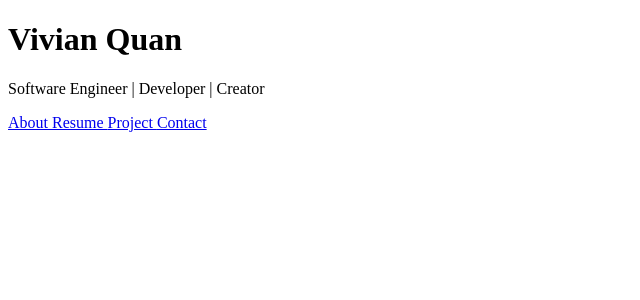
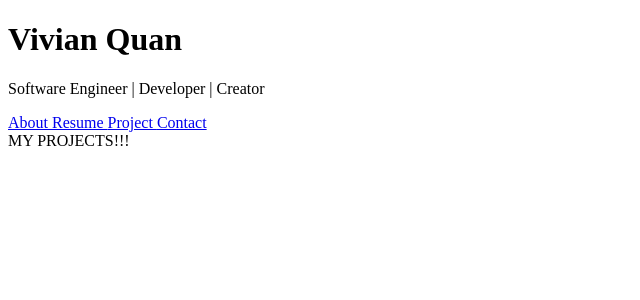
Before and after one commit to vivxz/portfolio, a React app: page /project in a window 1280 px wide. Shown: the top 300 px of the page, without its empty margins (0-640 px from the left). Built offline with nearby package versions, Linux system fonts and the light colour scheme; the HTML template or start-up script is replaced by a standard one.

Commit message:
[prog]: Used router to connect different components

```diff
--- a/src/components/About.jsx
+++ b/src/components/About.jsx
@@ -0,0 +1,11 @@
+import React from 'react';
+
+const About = () => {
+  return (
+    <div>
+      ALL ABOUT ME!!!
+    </div>
+  )
+}
+
+export default About;
--- a/src/components/App.jsx
+++ b/src/components/App.jsx
@@ -1,15 +1,26 @@
 import React from 'react';
-import Name from './Name.jsx';
-import Navbar from './Navbar.jsx';
+import { Router } from '@reach/router';
+import Home from './Home';
+import About from './About';
+import Project from './Project';
+import Contact from './Contact';
 
 const App = () => {
+  // state = {clicked: false}
   return (
-    <div className="container">
-      <header>
-        <Name />
-        <Navbar />
-      </header>
-    </div >
+    <React.StrictMode>
+      <div className="container">
+        <header>
+          <Home />
+        </header>
+        <Router>
+          <Home path="/" exact />
+          <About path="/about" />
+          <Project path="/project" />
+          <Contact path="/contact" />
+        </Router>
+      </div >
+    </React.StrictMode>
   )
 }
 
--- a/src/components/Contact.jsx
+++ b/src/components/Contact.jsx
@@ -0,0 +1,11 @@
+import React from 'react';
+
+const Contact = () => {
+  return (
+    <div>
+      CONTACT ME!!!
+    </div>
+  )
+}
+
+export default Contact;
--- /dev/null
+++ b/src/components/Home.jsx
@@ -0,0 +1,16 @@
+import React from 'react';
+import Navbar from './Navbar.jsx';
+
+const Home = () => {
+  return (
+    <div>
+      <div className="content">
+        <h1 className="full-name">Vivian Quan</h1>
+        <p className="titles">Software Engineer | Developer | Creator</p>
+      </div>
+      <Navbar />
+    </div>
+  )
+}
+
+export default Home;
--- a/src/components/Name.jsx
+++ /dev/null
@@ -1,12 +0,0 @@
-import React from 'react';
-
-const Name = () => {
-  return (
-    <div className="content">
-      <h1 className="full-name">Vivian Quan</h1>
-      <p className="titles">Software Engineer | Developer | Creator</p>
-    </div>
-  )
-}
-
-export default Name;
--- a/src/components/Navbar.jsx
+++ b/src/components/Navbar.jsx
@@ -1,12 +1,17 @@
-import React from 'react';
+import React, { Component } from 'react';
 import { Link, navigate } from '@reach/router';
 
-const Navbar = () => {
-  const resume = () => navigate('https://bit.ly/39ieym9')
+class Navbar extends Component {
+  state = { clicked: false }
+
+
+
+  render() {
+    const resume = () => navigate('https://bit.ly/39ieym9');
     return (
-    <div className="navbar">
+      <div className="navbar" >
         <nav className="nav">
-        <Link className="links" to='/about'>About </Link>
+          <Link className="links" to='/about'>About </Link>{' '}
           <Link className="links" to='' onClick={resume}>Resume </Link>
           <Link className="links" to='/project'>Project </Link>
           <Link className="links" to='/contact'>Contact </Link>
@@ -14,5 +19,6 @@ const Navbar = () => {
       </div>
     )
   }
+}
 
 export default Navbar;
--- a/src/components/Project.jsx
+++ b/src/components/Project.jsx
@@ -0,0 +1,11 @@
+import React from 'react';
+
+const Project = () => {
+  return (
+    <div>
+      MY PROJECTS!!!
+    </div>
+  )
+}
+
+export default Project;
```
Lines whose indentation alone changed are shown as unchanged.
